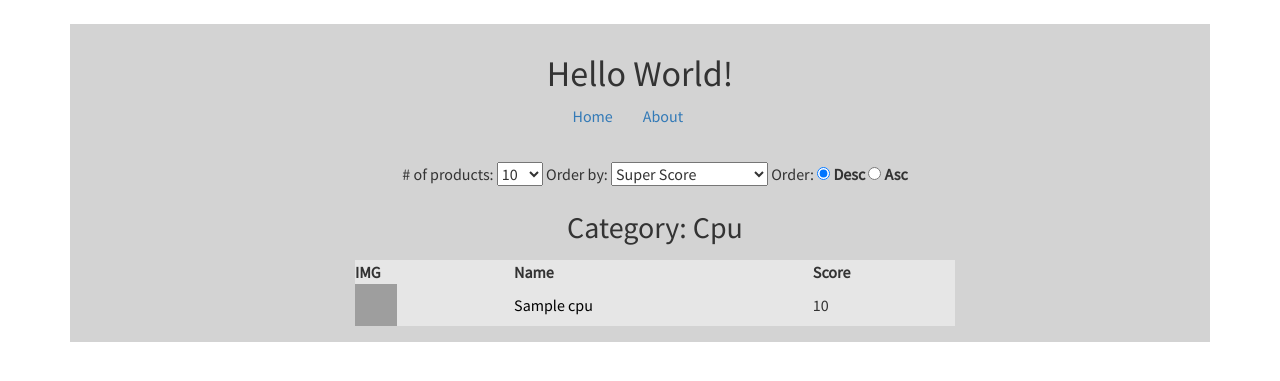
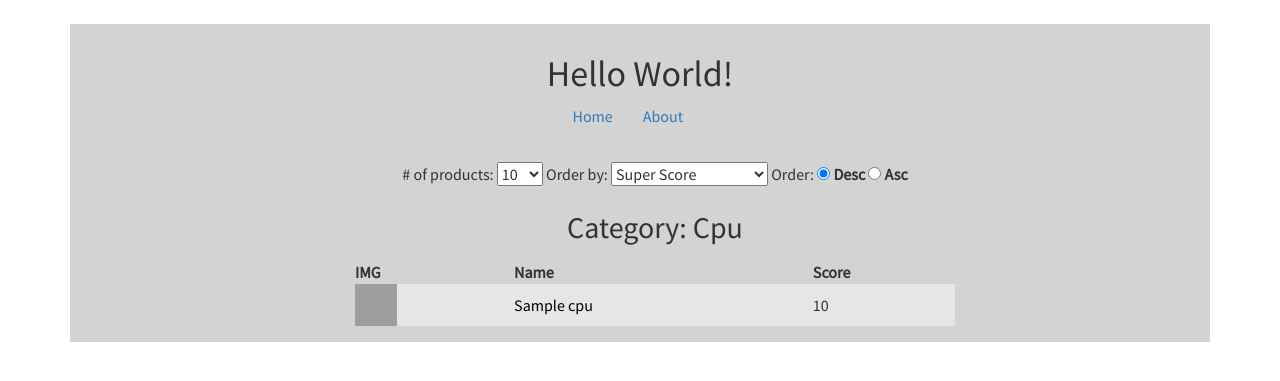
Before and after one commit to SW7-2016/Presentation, a Flask app: page /category/cpu in a window 1280 px wide. Shown: the top 381 px of the page. Run offline with Flask 2, Linux system fonts and the light colour scheme; tables that the repository leaves empty hold one stand-in row (values such as "Sample post"); some libraries are stand-ins or nearby versions; some web fonts are replaced; grey boxes are pictures that could not be loaded.

Commit message:
fixed minor flaw

```diff
--- a/website/static/style.css
+++ b/website/static/style.css
@@ -72,7 +72,7 @@ ul > li > p:hover, p:focus, p:visited, a:hover, a:focus, a:visited {
   color: #000;
 }
 
-.product-list, .specifications tr:nth-child(even) {
+.product-list tr:nth-child(even), .specifications tr:nth-child(even) {
     background-color: #e6e6e6;
 }
 
```
